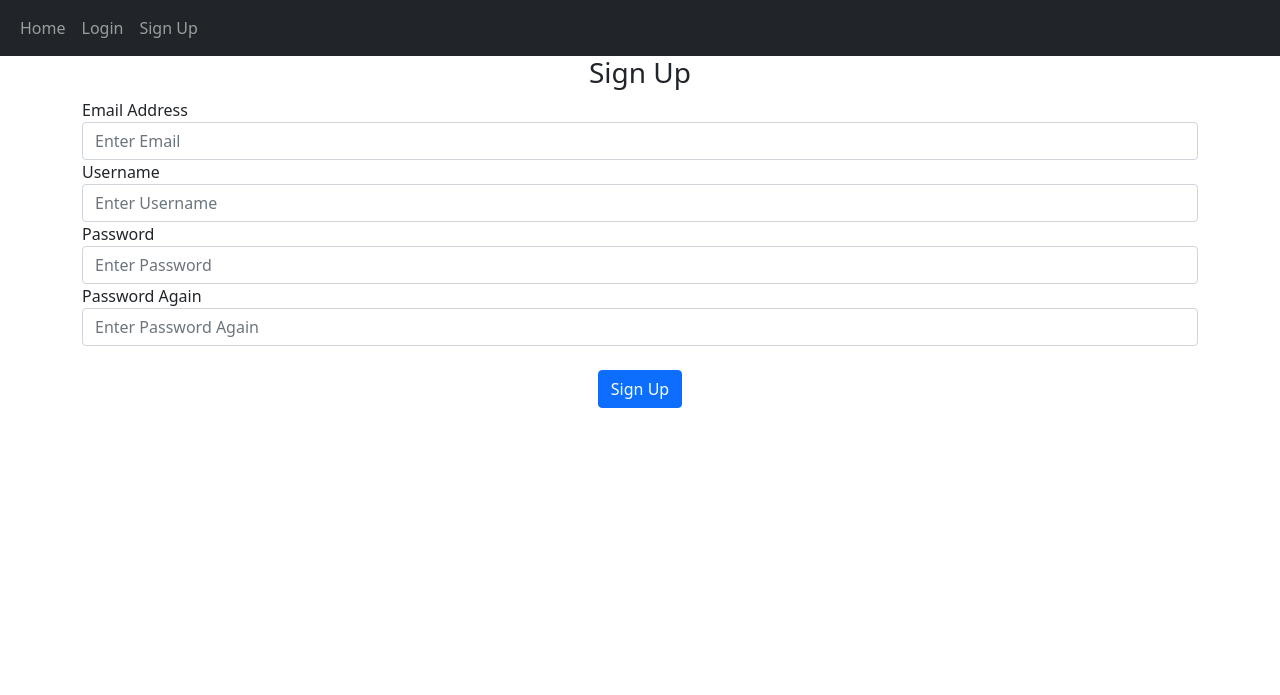
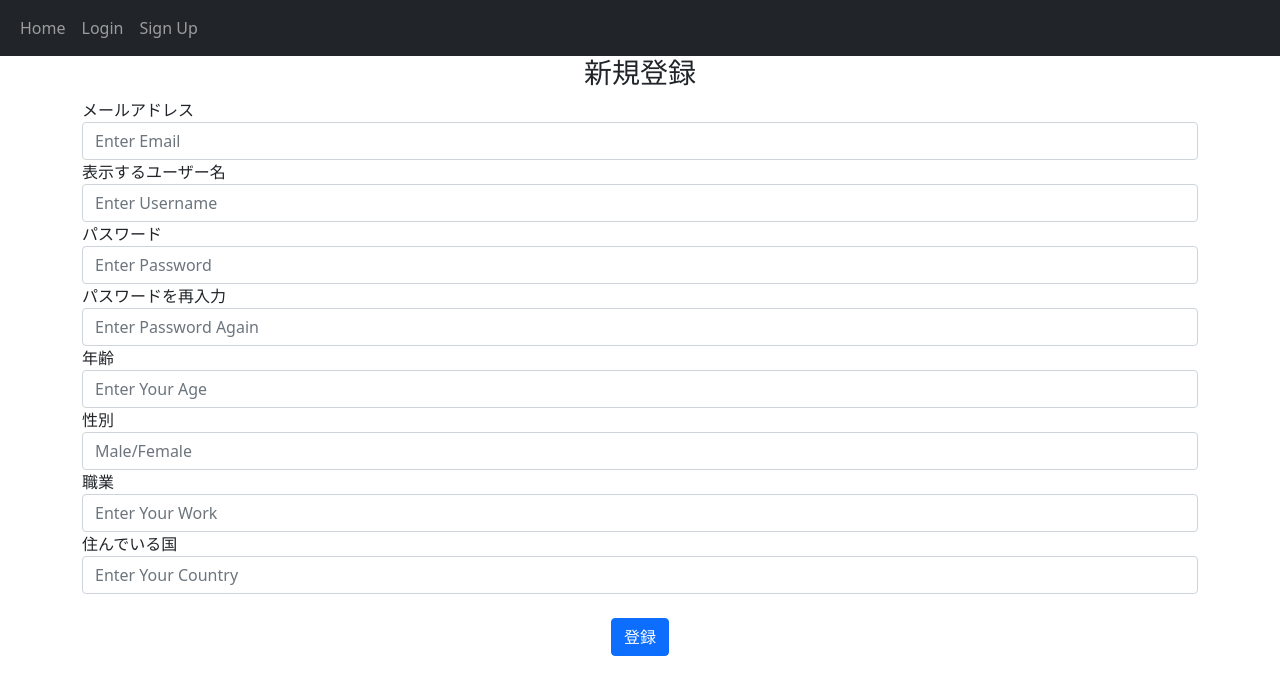
Before and after one commit to mkwkk/shinkansen, a Flask app: page /sign-up in a window 1280 px wide. Shown: the top 695 px of the page. Run offline with Flask 2, Linux system fonts and the light colour scheme; some libraries are stand-ins or nearby versions.

Commit message:
ログイン画面と登録画面の作成

```diff
--- a/website/auth.py
+++ b/website/auth.py
@@ -1,3 +1,4 @@
+import re
 from flask import Blueprint, render_template, redirect, url_for, request, flash
 from . import db
 from .models import User
@@ -34,6 +35,10 @@ def sign_up():
         username = request.form.get("username")
         password1 = request.form.get("password1")
         password2 = request.form.get("password2")
+        age = request.form.get("age")
+        gender = request.form.get("gender")
+        work = request.form.get("work")
+        country = request.form.get("country")
 
         email_exists = User.query.filter_by(email=email).first()
         username_exists = User.query.filter_by(username=username).first()
@@ -46,13 +51,18 @@ def sign_up():
             flash('Password don\'t match!', category='error')
         elif len(username) < 2:
             flash('Username is too short.', category='error')
+        elif len(age) > 130:
+            flash('Your age is invalid.', category='error')
+        elif len(work) < 2:
+            flash('Your work is invalid.', category='error')
         elif len(password1) < 6:
             flash('Password is too short.', category='error')
         elif len(email) < 4:
             flash("Email is invalid.", category='error')
         else:
-            new_user = User(email=email, username=username, password=generate_password_hash(
-                password1, method='sha256'))
+            new_user = User(email=email, username=username, age=age,
+            gender=gender, work=work, country=country, password=generate_password_hash(
+            password1, method='sha256'))
             db.session.add(new_user)
             db.session.commit()
             login_user(new_user, remember=True)
--- a/website/templates/signup.html
+++ b/website/templates/signup.html
@@ -1,9 +1,9 @@
 {% extends "base.html" %} {% block title %}Sign Up{% endblock %} {% block
 content %}
 <form method="POST">
-  <h3 align="center">Sign Up</h3>
+  <h3 align="center">新規登録</h3>
   <div class="form-group">
-    <label for="email">Email Address</label>
+    <label for="email">メールアドレス</label>
     <input
       type="text"
       id="email"
@@ -11,7 +11,7 @@ content %}
       class="form-control"
       placeholder="Enter Email"
     />
-    <label for="username">Username</label>
+    <label for="username">表示するユーザー名</label>
     <input
       type="text"
       id="username"
@@ -19,7 +19,7 @@ content %}
       class="form-control"
       placeholder="Enter Username"
     />
-    <label for="password1">Password</label>
+    <label for="password1">パスワード</label>
     <input
       type="password"
       id="password1"
@@ -27,7 +27,7 @@ content %}
       class="form-control"
       placeholder="Enter Password"
     />
-    <label for="password2">Password Again</label>
+    <label for="password2">パスワードを再入力</label>
     <input
       type="password"
       id="password2"
@@ -35,9 +35,46 @@ content %}
       class="form-control"
       placeholder="Enter Password Again"
     />
+
+    <label for="age">年齢</label>
+    <input
+      type="text"
+      id="age"
+      name="age"
+      class="form-control"
+      placeholder="Enter Your Age"
+    />
+
+    <label for="gender">性別</label>
+    <input
+      type="text"
+      id="gender"
+      name="gender"
+      class="form-control"
+      placeholder="Male/Female"
+    />
+
+    <label for="work">職業</label>
+    <input
+      type="text"
+      id="work"
+      name="work"
+      class="form-control"
+      placeholder="Enter Your Work"
+    />
+
+    <label for="country">住んでいる国</label>
+    <input
+      type="text"
+      id="country"
+      name="country"
+      class="form-control"
+      placeholder="Enter Your Country"
+    />
+
     <br />
     <div align="center">
-      <button class="btn btn-primary" type="submit">Sign Up</button>
+      <button class="btn btn-primary" type="submit">登録</button>
     </div>
   </div>
 </form>
```
Also changed, not shown: website/models.py (+7 -0 lines), website/templates/login.html (+4 -4 lines), website/database.db.
